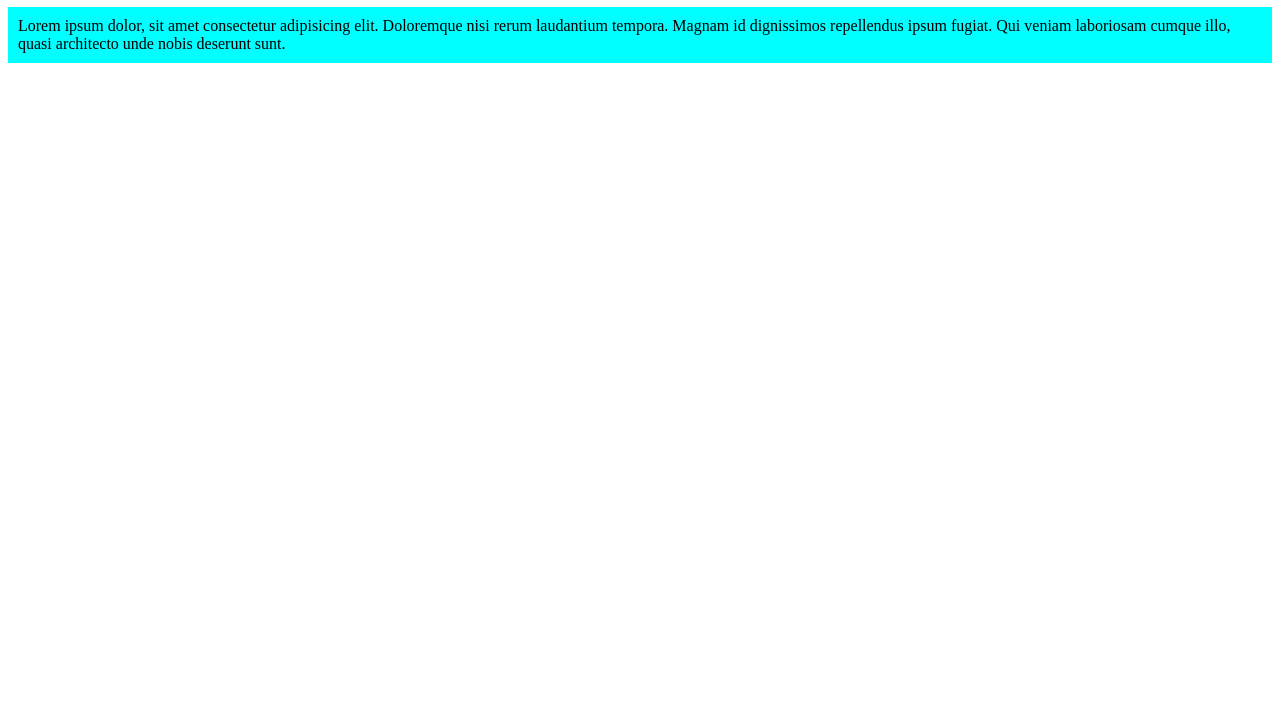
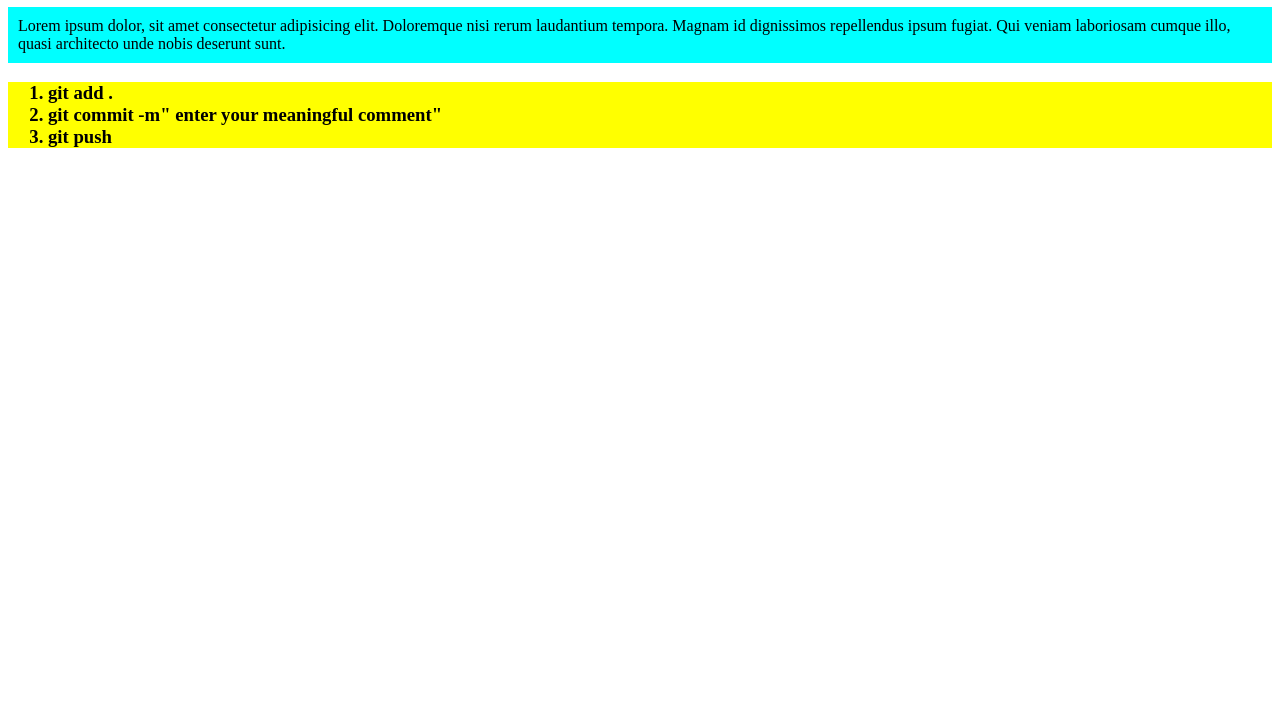
Before and after one commit to amir811537/my-simple-website, a plain HTML site: page index.html in a window 1280 px wide. Shown: the part 73-800 px from the top of the page. Drawn offline with Linux system fonts and the light colour scheme.

Commit message:
list add

```diff
--- a/index.html
+++ b/index.html
@@ -14,5 +14,15 @@
       Qui veniam laboriosam cumque illo, quasi architecto unde nobis deserunt
       sunt.
     </p>
+    <div>
+        <h3>
+            <ol>
+                <li>git add .</li>
+                <li>git commit -m" enter your meaningful comment"</li>
+                <li>git push</li>
+
+            </ol>
+        </h3>
+    </div>
   </body>
 </html>
--- a/style/blog.css
+++ b/style/blog.css
@@ -6,3 +6,4 @@ h1{
     color: red;
     text-align: center;
 }
+h3{background-color: yellow;}
```
